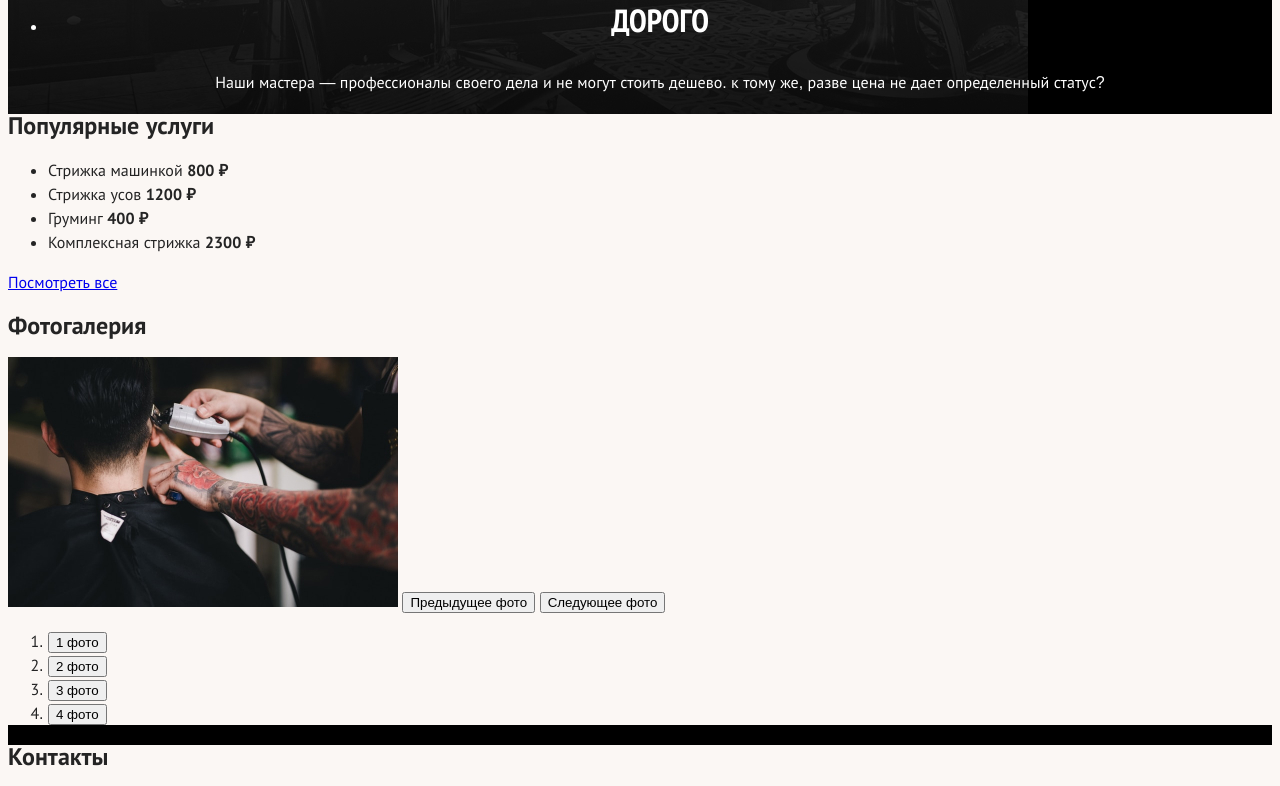
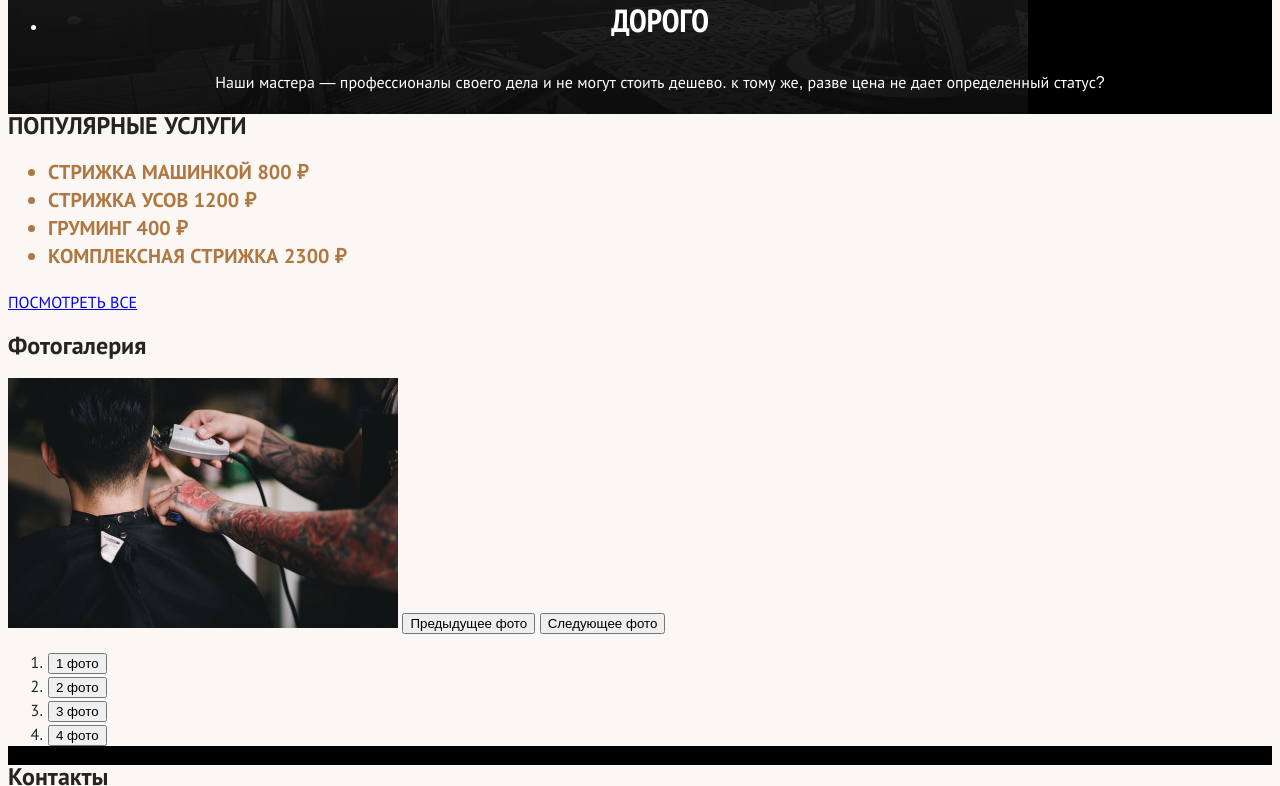
Before and after one commit to etrifonova/barbershop-htmlacademy, a plain HTML site: page index.html in a window 1280 px wide. Shown: the part 720-1506 px from the top of the page. Drawn offline with Linux system fonts and the light colour scheme.

Commit message:
Update style.css

```diff
--- a/styles/style.css
+++ b/styles/style.css
@@ -49,6 +49,12 @@ body {
     background-color: #FBF7F4;
 }
 
+
+.button {
+    font-family: inherit;
+
+}
+
 .page-header {
     color: #FFFFFF;
     background: #000000;
@@ -86,6 +92,20 @@ body {
     text-transform: uppercase;
 }
 
+.services {
+    text-transform: uppercase;
+}
+
+.services-list {
+    font-size: 20px;
+    line-height: 28px;
+    font-weight: 700;
+}
+.services-item {
+    color: #AF7842;
+}
+
+
 /* Index columns */
 
 .index-columns {
@@ -119,17 +139,9 @@ body {
 }
 .advantages-description {
 }
-.services {
-}
-.services-list {
-}
-.services-item {
-}
 .services-name {
 }
 .services-prices {
-}
-.button {
 }
 .button-all {
 }
```
